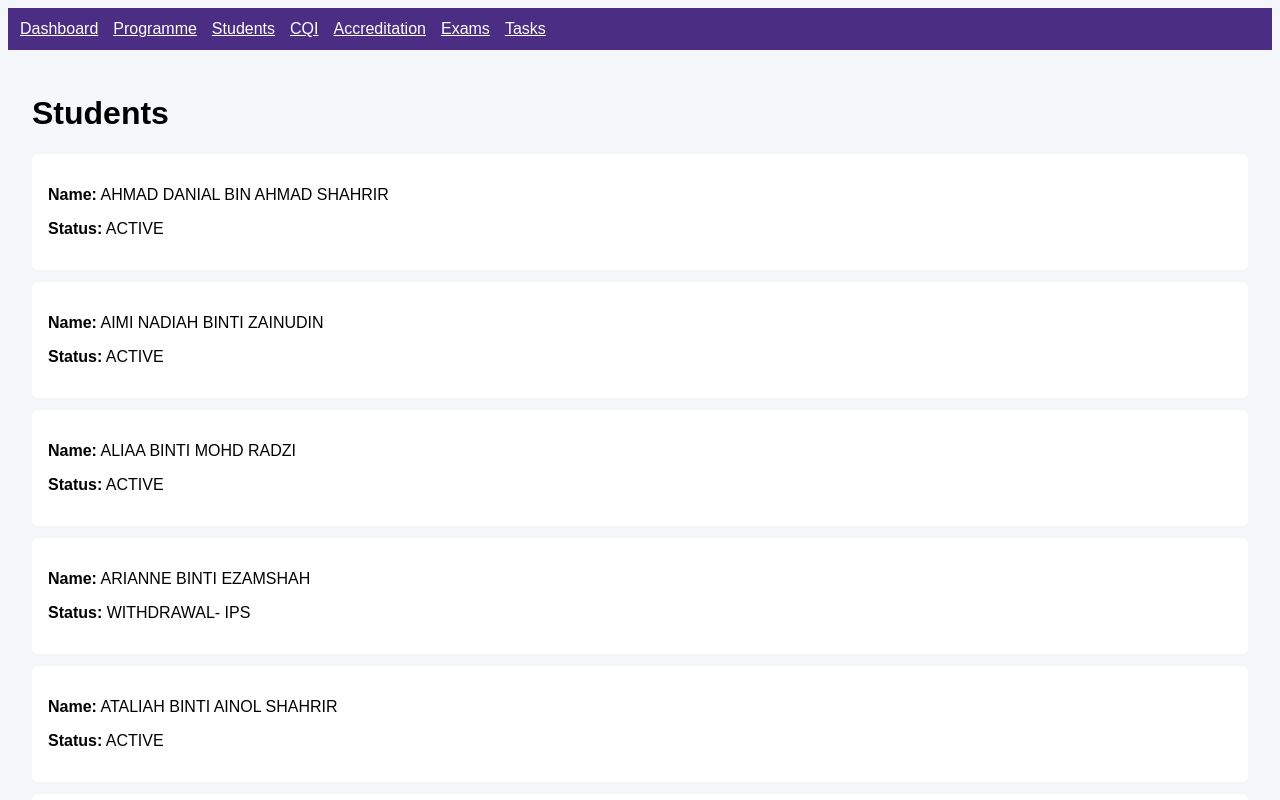
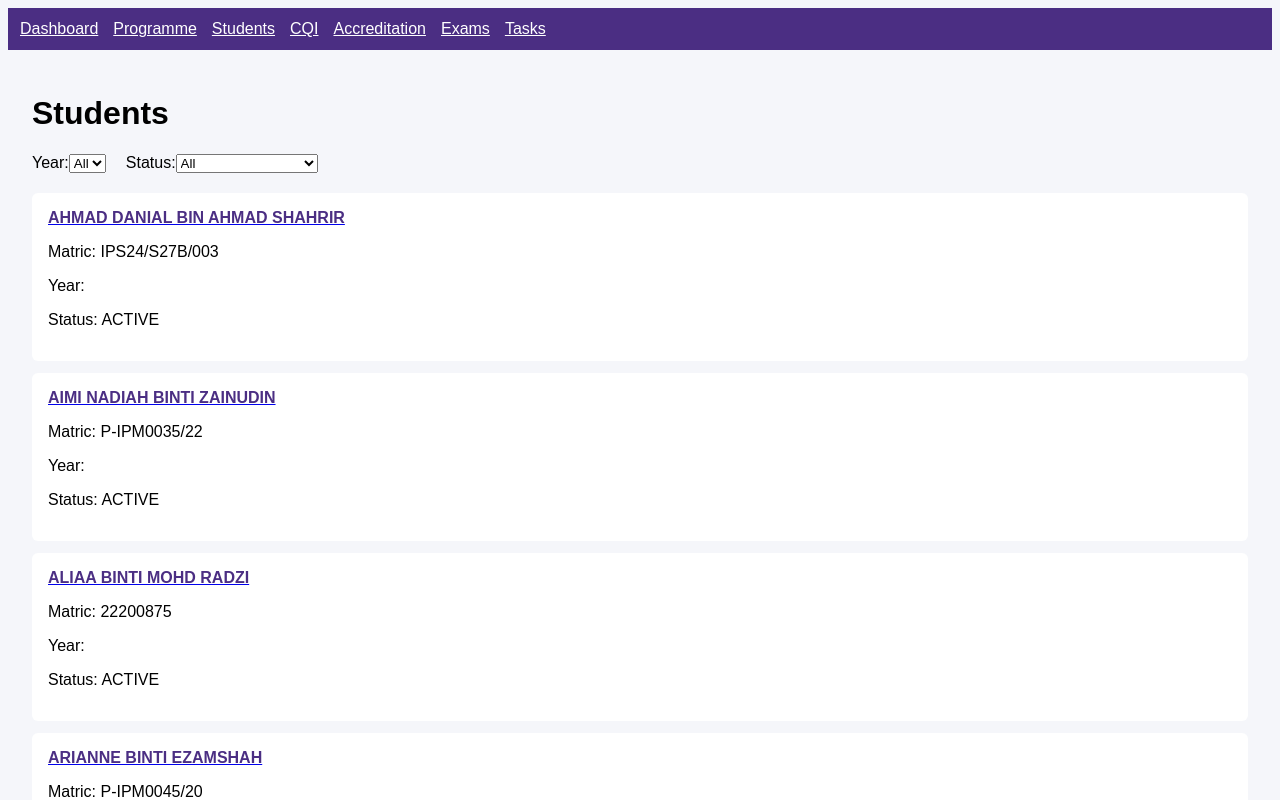
Before and after one commit to hazwanihanafi-commits/academicprogramsystem, a Next.js app: page /students in a window 1280 px wide. Shown: the top 800 px of the page. Built offline with nearby package versions, Linux system fonts and the light colour scheme.

Commit message:
Update students.js

```diff
--- a/pages/students.js
+++ b/pages/students.js
@@ -1,25 +1,59 @@
+import { useState } from "react";
 import Layout from "../components/Layout";
 import students from "../data/students.json";
+import Link from "next/link";
 
 export default function Students() {
+  const [year, setYear] = useState("ALL");
+  const [status, setStatus] = useState("ALL");
+
+  const filtered = students.filter(s => {
+    return (
+      (year === "ALL" || String(s.year) === year) &&
+      (status === "ALL" || s.status === status)
+    );
+  });
+
+  const years = [...new Set(students.map(s => String(s.year)))];
+  const statuses = [...new Set(students.map(s => s.status))];
+
   return (
     <Layout>
       <h1>Students</h1>
 
-      {students.length === 0 && <p>No students registered.</p>}
+      {/* FILTERS */}
+      <div style={{ marginBottom: 20 }}>
+        <label>
+          Year:
+          <select value={year} onChange={e => setYear(e.target.value)}>
+            <option value="ALL">All</option>
+            {years.map(y => <option key={y}>{y}</option>)}
+          </select>
+        </label>
 
-      {students.map((s, i) => (
-        <div
-          key={i}
-          style={{
-            background: "white",
-            padding: "16px",
-            marginBottom: "12px",
-            borderRadius: "6px"
-          }}
-        >
-          <p><b>Name:</b> {s.name}</p>
-          <p><b>Status:</b> {s.status}</p>
+        <label style={{ marginLeft: 20 }}>
+          Status:
+          <select value={status} onChange={e => setStatus(e.target.value)}>
+            <option value="ALL">All</option>
+            {statuses.map(s => <option key={s}>{s}</option>)}
+          </select>
+        </label>
+      </div>
+
+      {/* STUDENT LIST */}
+      {filtered.map(s => (
+        <div key={s.matric} style={{
+          background: "white",
+          padding: 16,
+          marginBottom: 12,
+          borderRadius: 6
+        }}>
+          <Link href={`/students/${s.matric}`}>
+            <b style={{ cursor: "pointer", color: "#4b2e83" }}>{s.name}</b>
+          </Link>
+          <p>Matric: {s.matric}</p>
+          <p>Year: {s.year}</p>
+          <p>Status: {s.status}</p>
         </div>
       ))}
     </Layout>
```
